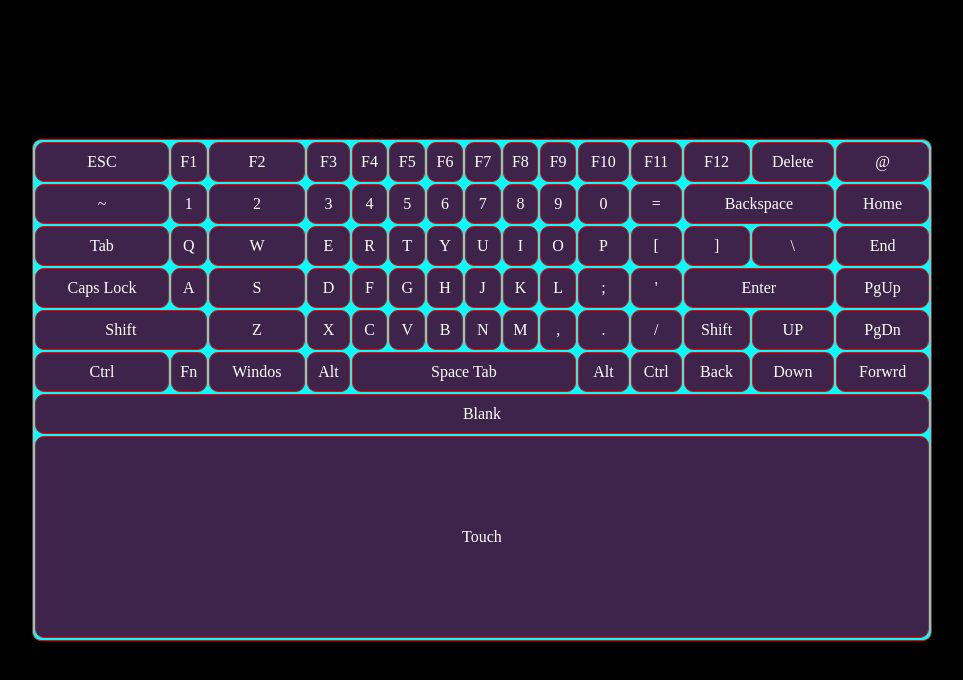
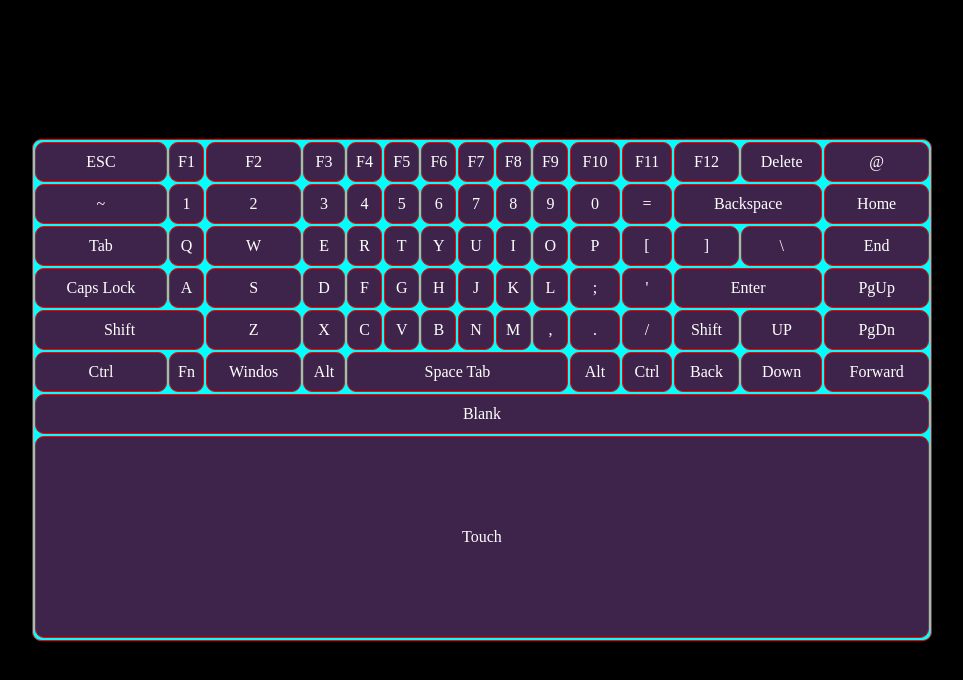
Before and after one commit to 09mujahidul/keyboard, a plain HTML site: page index.html in a window 1280 px wide. Shown: the top 680 px of the page, without its empty margins (218-1181 px from the left). Drawn offline with Linux system fonts and the light colour scheme.

Commit message:
second commit

```diff
--- a/index.html
+++ b/index.html
@@ -105,7 +105,7 @@
                     <td>ctrl</td>
                     <td>back</td>
                     <td>down</td>
-                    <td>forwrd</td>
+                    <td>forward</td>
 
                 </tr>
           <tr>
```
